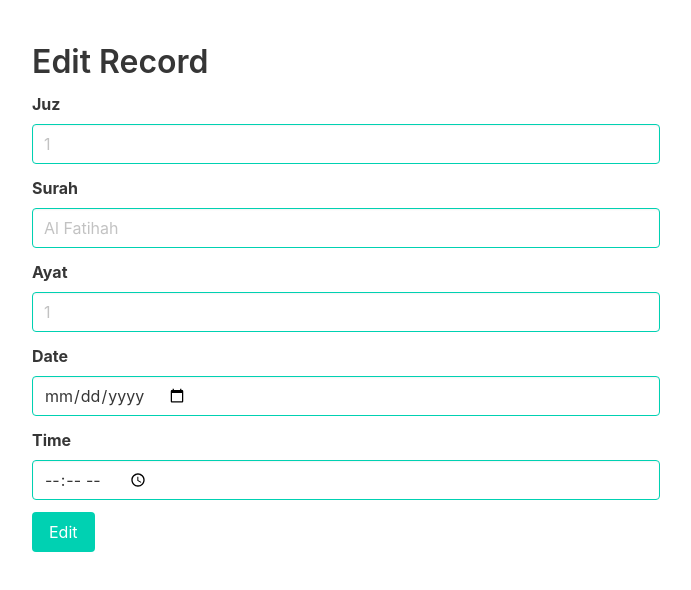
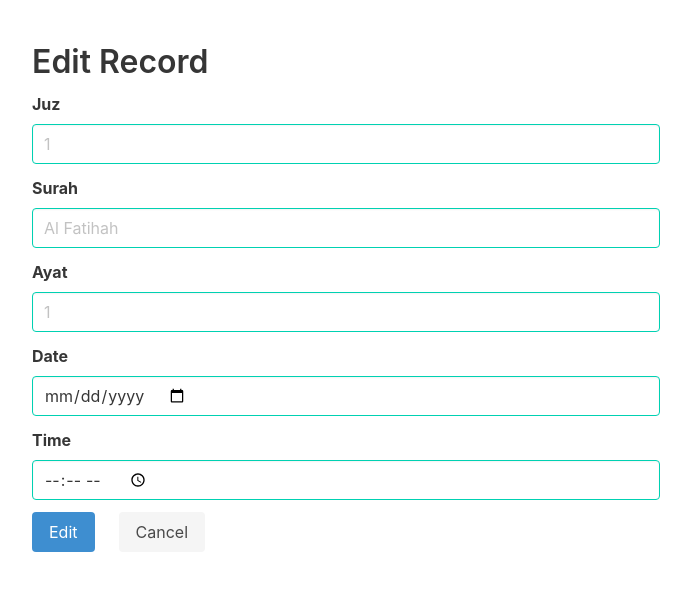
Before and after one commit to muhjamaludin/tadarus_tracker_nodejs, a React (Vite) app in the folder client/: page /edit/1 in a window 1280 px wide. Shown: the top 590 px of the page, without its empty margins (294-985 px from the left). Built offline with nearby package versions, Linux system fonts and the light colour scheme; no server answers.

Commit message:
patch sort by id and add cancel button

```diff
--- a/client/src/pages/AddEditTadarus.jsx
+++ b/client/src/pages/AddEditTadarus.jsx
@@ -1,6 +1,6 @@
 import React, { useEffect, useState } from "react";
 import axios from "axios";
-import { useNavigate, useParams } from "react-router-dom";
+import { useNavigate, useParams, Link } from "react-router-dom";
 
 const backendApi = import.meta.env.VITE_APP_API_URL;
 
@@ -140,10 +140,13 @@ const AddEditTadarus = () => {
           <div className="field">
             <button
               type="submit"
-              className={`button ${id ? "is-primary" : "is-success"}`}
+              className={`button ${id ? "is-info" : "is-success"}`}
             >
               {id ? "Edit" : "Save"}
             </button>
+            <Link className="button ml-5 is-light" to={"/"}>
+              Cancel
+            </Link>
           </div>
         </form>
       </div>
```
Also changed, not shown: 2 other files (tests, documents, lock files or other folders).
